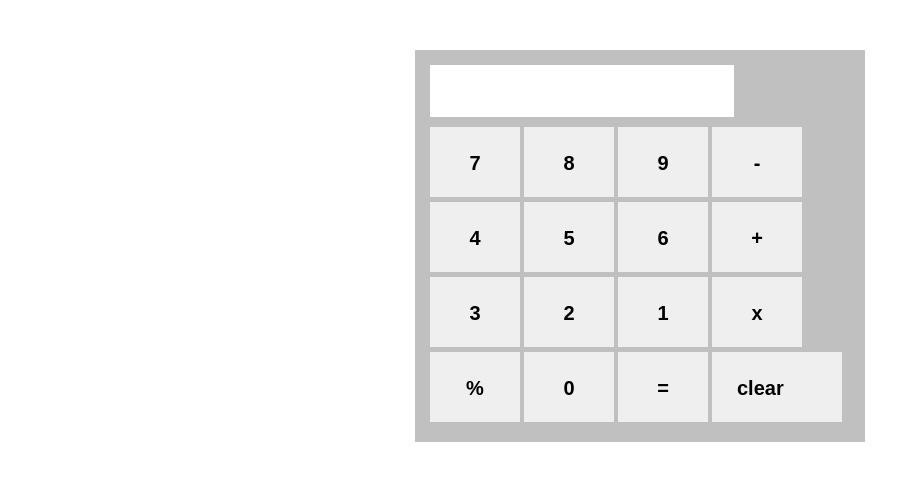
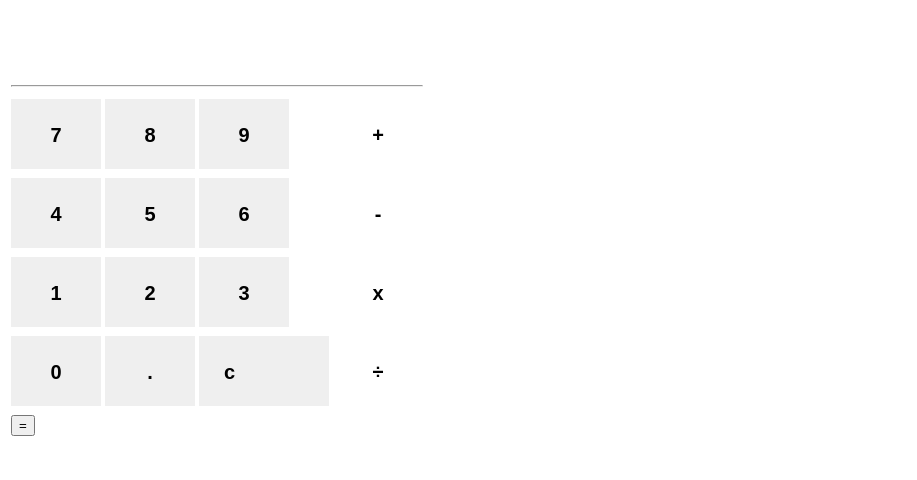
Before and after one commit to Onaope/Simple-calculator, a plain HTML site: page calculator.html in a window 1280 px wide. Shown: the whole page, without its empty margins (0-917 px from the left). Drawn offline with Linux system fonts and the light colour scheme.

Commit message:
Update calculator.html

```diff
--- a/calculator.html
+++ b/calculator.html
@@ -8,31 +8,45 @@
   <title>Document</title>
   </head>
   <body>
-   <div class="main">
-    <form name="form">
-     <input class="textview" id="display" name="textview" value="" /> <br />
-     <input class="button" type="button" value="7" onclick="calculator.display.value+='7'" />
-      <input class="button" type="button" value="8" onclick="calculator.display.value+='8'" />
-      <input class="button" type="button" value="9" onclick="calculator.display.value+='9'" />
-      <input class="button" type="button" value="-" onclick="calculator.display.value+='-'" />
-       <br />
-      <input class="button" type="button" value="4" onclick="calculator.display.value+='4'" />
-       <input class="button" type="button" value="5" onclick="calculator.display.value+='5'" />
-        <input class="button" type="button" value="6" onclick="calculator.display.value+='6'" />
-        <input class="button" type="button" value="+" onclick="calculator.display.value+='+'" />
-         <br />
-          <input class="button" type="button" value="3" onclick="calculator.display.value+='3'" />
-          <input class="button" type="button" value="2" onclick="calculator.display.value+='2'" />
-          <input class="button" type="button" value="1" onclick="calculator.display.value+='1'" />
-          <input class="button" type="button" value="x" onclick="calculator.display.value+='x'" />
-          <br />
-          <input class="button" type="button" value="%" onclick="calculator.display.value+='%'" />
-           <input class="button" type="button" value="0" onclick="calculator.display.value+='0'" />
-           <input type="button" value="=" id="calculate" />
-           <input type="button" id="clear" value="clear" onclick="calculator.display.value=''" />
-            <br />
-            </form>
-            </div>
-            <script type="text/javascript" src="calc.js"></script>
-             </body>
-             </html>
+ <form name="calculator">
+   <table>
+    <tbody>
+     <tr>
+      <td colspan="4"> <input type="text" name="display" id="display" disabled> </td>
+     </tr>
+     <tr>
+      <td colspan="4">
+       <hr></td>
+     </tr>
+     <tr>
+      <td><input type="button" name="one" value="7" onclick="calculator.display.value += '7'"></td>
+      <td><input type="button" name="two" value="8" onclick="calculator.display.value += '8'"></td>
+      <td><input type="button" name="three" value="9" onclick="calculator.display.value += '9'"></td>
+      <td><input type="button" class="operator" name="plus" value="+" onclick="calculator.display.value += '+'"></td>
+     </tr>
+     <tr>
+      <td><input type="button" name="four" value="4" onclick="calculator.display.value += '4'"></td>
+      <td><input type="button" name="five" value="5" onclick="calculator.display.value += '5'"></td>
+      <td><input type="button" name="six" value="6" onclick="calculator.display.value += '6'"></td>
+      <td><input type="button" class="operator" name="minus" value="-" onclick="calculator.display.value += '-'"></td>
+     </tr>
+     <tr>
+      <td><input type="button" name="one" value="1" onclick="calculator.display.value += '1'"></td>
+      <td><input type="button" name="two" value="2" onclick="calculator.display.value += '2'"></td>
+      <td><input type="button" name="three" value="3" onclick="calculator.display.value += '3'"></td>
+      <td><input type="button" class="operator" name="times" value="x" onclick="calculator.display.value += '*'"></td>
+     </tr>
+     <tr>
+      <td><input type="button" name="zero" value="0" onclick="calculator.display.value += '0'"></td>
+      <td><input type="button" name="dot" value="." onclick="calculator.display.value += '.'"></td>
+      <td><input type="button" id="clear" name="clear" value="c" onclick="calculator.display.value = ''"></td>
+      <td><input type="button" class="operator" name="div" value="÷" onclick="calculator.display.value += '/'"></td>
+     </tr>
+     <tr>
+      <td colspan="8"> <button type="button" name="doit" value="=" onclick="calculator.display.value = eval(calculator.display.value)">=</button></td>
+     </tr>
+    </tbody>
+   </table>
+  </form>
+ </body>
+ </html>
```
